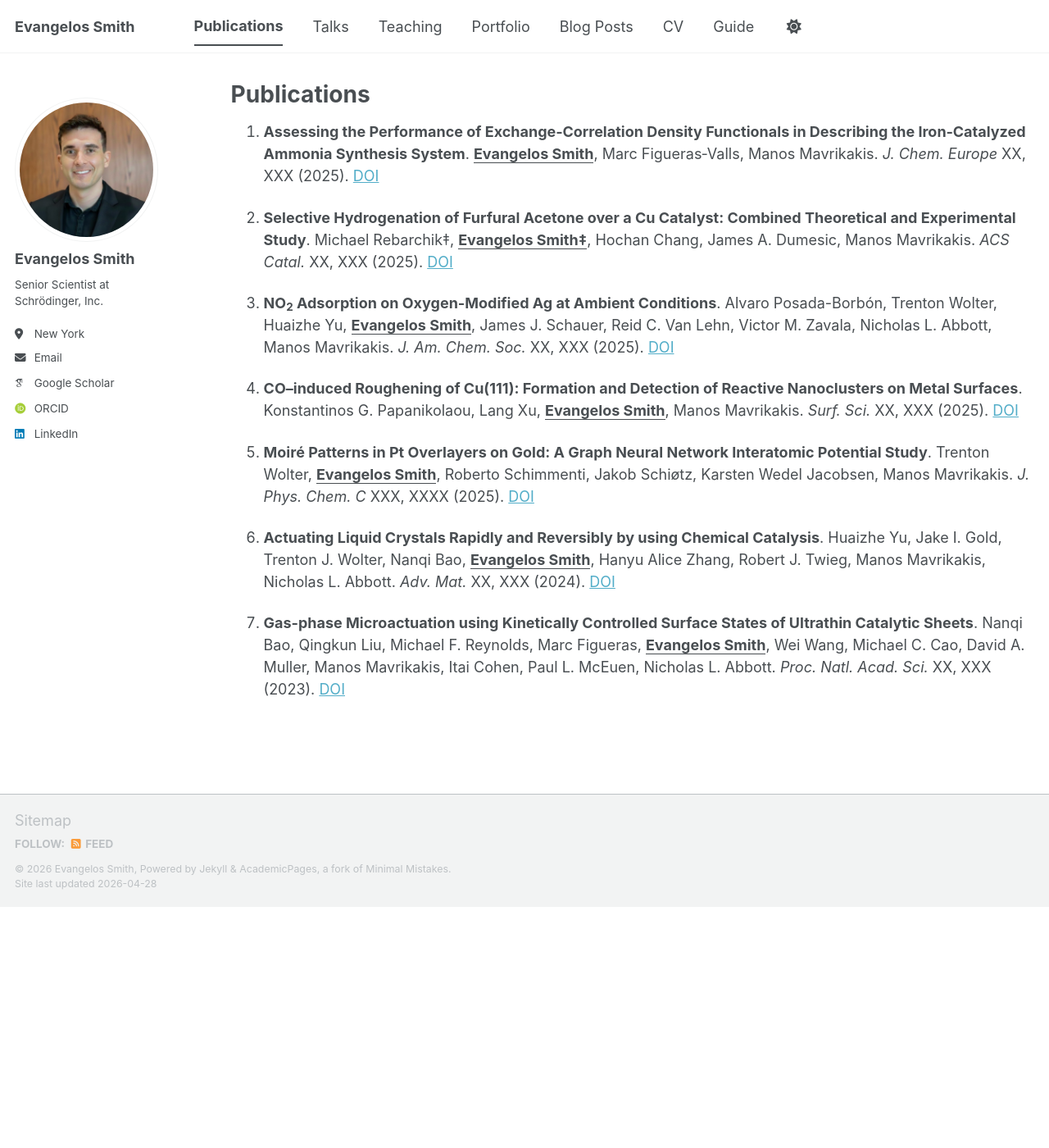
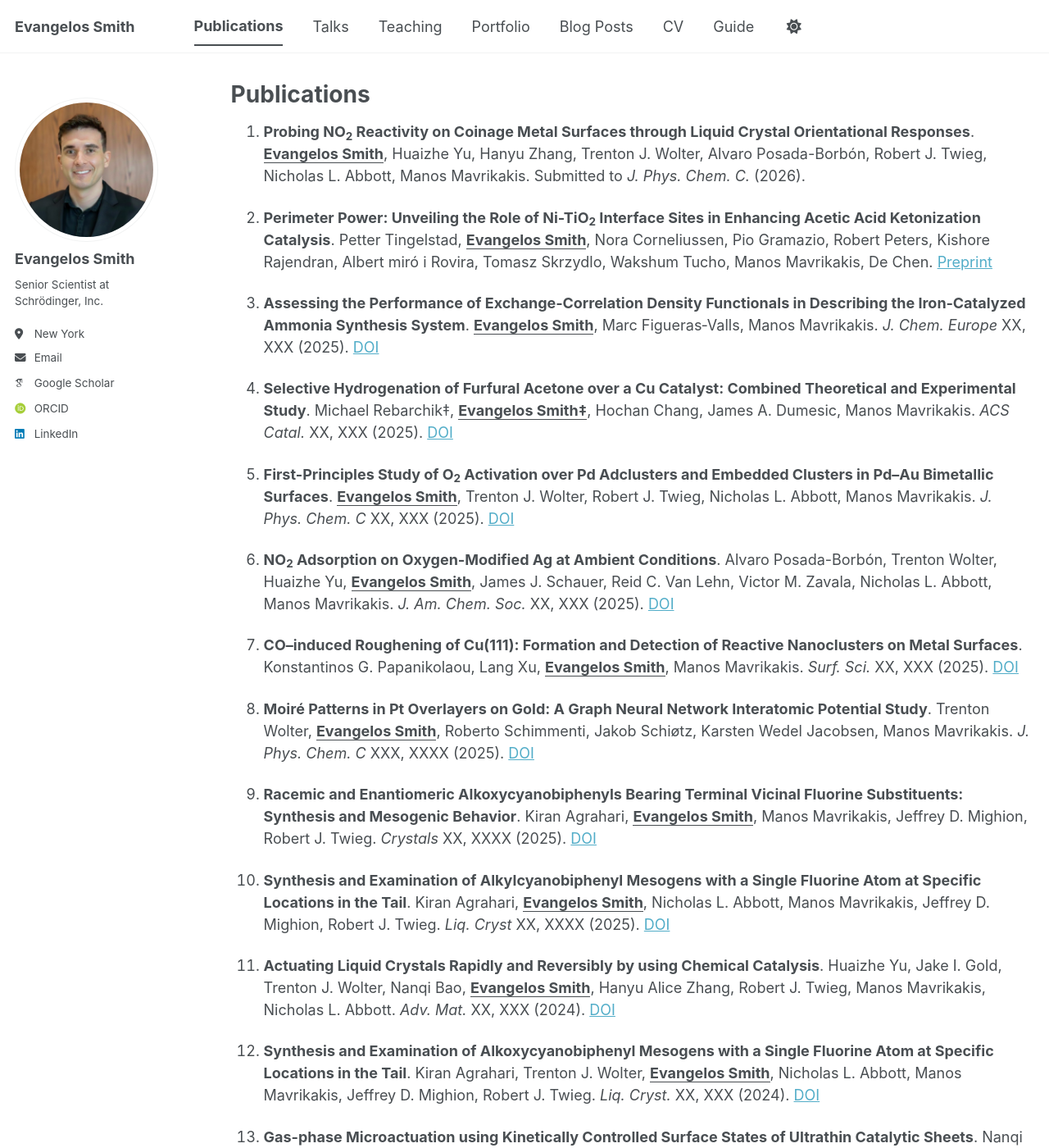
Before and after one commit to evangelossmith/evangelossmith.github.io, a Jekyll site: the page built from _pages/publications.md, in a window 1280 px wide and 1400 px high. Shown: the whole window at 82% size. Built offline with Jekyll 4.4.1, drawn with Linux system fonts in a browser that asks for light colours; some web fonts are replaced; a script bundle is joined from its source files by our own code; library files that are not in the unit come from our copies.

Commit message:
Update publications.md

```diff
--- a/_pages/publications.md
+++ b/_pages/publications.md
@@ -5,16 +5,28 @@ permalink: /publications/
 author_profile: true
 ---
 
-1. **Assessing the Performance of Exchange‐Correlation Density Functionals in Describing the Iron‐Catalyzed Ammonia Synthesis System**. <ins>**Evangelos Smith**</ins>, Marc Figueras‐Valls, Manos Mavrikakis. *J. Chem. Europe* XX, XXX (2025). [DOI](https://chemistry-europe.onlinelibrary.wiley.com/doi/full/10.1002/ceur.202500030)
+1. **Probing NO<sub>2</sub> Reactivity on Coinage Metal Surfaces through Liquid Crystal Orientational Responses**. <ins>**Evangelos Smith**</ins>, Huaizhe Yu, Hanyu Zhang, Trenton J. Wolter, Alvaro Posada-Borbón, Robert J. Twieg, Nicholas L. Abbott, Manos Mavrikakis. Submitted to *J. Phys. Chem. C.* (2026).
 
-1. **Selective Hydrogenation of Furfural Acetone over a Cu Catalyst: Combined Theoretical and Experimental Study**. Michael Rebarchik&Dagger;, <ins>**Evangelos Smith&Dagger;**</ins>, Hochan Chang, James A. Dumesic, Manos Mavrikakis. *ACS Catal.* XX, XXX (2025). [DOI](https://pubs.acs.org/doi/full/10.1021/acscatal.4c07231)
+2. **Perimeter Power: Unveiling the Role of Ni-TiO<sub>2</sub> Interface Sites in Enhancing Acetic Acid Ketonization Catalysis**. Petter Tingelstad, <ins>**Evangelos Smith**</ins>, Nora Corneliussen, Pio Gramazio, Robert Peters, Kishore Rajendran, Albert miró i Rovira, Tomasz Skrzydlo, Wakshum Tucho, Manos Mavrikakis, De Chen. [Preprint](https://www.researchsquare.com/article/rs-7809779/v1)
 
-2. **NO<sub>2</sub> Adsorption on Oxygen-Modified Ag at Ambient Conditions**. Alvaro Posada-Borbón, Trenton Wolter, Huaizhe Yu, <ins>**Evangelos Smith**</ins>, James J. Schauer, Reid C. Van Lehn, Victor M. Zavala, Nicholas L. Abbott, Manos Mavrikakis. *J. Am. Chem. Soc.* XX, XXX (2025). [DOI](https://pubs.acs.org/doi/full/10.1021/jacs.5c16683)
+3. **Assessing the Performance of Exchange‐Correlation Density Functionals in Describing the Iron‐Catalyzed Ammonia Synthesis System**. <ins>**Evangelos Smith**</ins>, Marc Figueras‐Valls, Manos Mavrikakis. *J. Chem. Europe* XX, XXX (2025). [DOI](https://chemistry-europe.onlinelibrary.wiley.com/doi/full/10.1002/ceur.202500030)
 
-1. **CO–induced Roughening of Cu(111): Formation and Detection of Reactive Nanoclusters on Metal Surfaces**. Konstantinos G. Papanikolaou, Lang Xu, <ins>**Evangelos Smith**</ins>, Manos Mavrikakis. *Surf. Sci.* XX, XXX (2025). [DOI](https://www.sciencedirect.com/science/article/pii/S0039602824002164)
+4. **Selective Hydrogenation of Furfural Acetone over a Cu Catalyst: Combined Theoretical and Experimental Study**. Michael Rebarchik&Dagger;, <ins>**Evangelos Smith&Dagger;**</ins>, Hochan Chang, James A. Dumesic, Manos Mavrikakis. *ACS Catal.* XX, XXX (2025). [DOI](https://pubs.acs.org/doi/full/10.1021/acscatal.4c07231)
 
-2. **Moiré Patterns in Pt Overlayers on Gold: A Graph Neural Network Interatomic Potential Study**. Trenton Wolter, <ins>**Evangelos Smith**</ins>, Roberto Schimmenti, Jakob Schiøtz, Karsten Wedel Jacobsen, Manos Mavrikakis. *J. Phys. Chem. C* XXX, XXXX (2025). [DOI](https://pubs.acs.org/doi/full/10.1021/acs.jpcc.4c04582)
+5. **First-Principles Study of O<sub>2</sub> Activation over Pd Adclusters and Embedded Clusters in Pd–Au Bimetallic Surfaces**. <ins>**Evangelos Smith**</ins>, Trenton J. Wolter, Robert J. Twieg, Nicholas L. Abbott, Manos Mavrikakis. *J. Phys. Chem. C* XX, XXX (2025). [DOI](https://pubs.acs.org/doi/full/10.1021/acs.jpcc.4c08674)
 
-3. **Actuating Liquid Crystals Rapidly and Reversibly by using Chemical Catalysis**. Huaizhe Yu, Jake I. Gold, Trenton J. Wolter, Nanqi Bao, <ins>**Evangelos Smith**</ins>, Hanyu Alice Zhang, Robert J. Twieg, Manos Mavrikakis, Nicholas L. Abbott. *Adv. Mat.* XX, XXX (2024). [DOI](https://advanced.onlinelibrary.wiley.com/doi/abs/10.1002/adma.202309605)
+6. **NO<sub>2</sub> Adsorption on Oxygen-Modified Ag at Ambient Conditions**. Alvaro Posada-Borbón, Trenton Wolter, Huaizhe Yu, <ins>**Evangelos Smith**</ins>, James J. Schauer, Reid C. Van Lehn, Victor M. Zavala, Nicholas L. Abbott, Manos Mavrikakis. *J. Am. Chem. Soc.* XX, XXX (2025). [DOI](https://pubs.acs.org/doi/full/10.1021/jacs.5c16683)
 
-4. **Gas-phase Microactuation using Kinetically Controlled Surface States of Ultrathin Catalytic Sheets**. Nanqi Bao, Qingkun Liu, Michael F. Reynolds, Marc Figueras, <ins>**Evangelos Smith**</ins>, Wei Wang, Michael C. Cao, David A. Muller, Manos Mavrikakis, Itai Cohen, Paul L. McEuen, Nicholas L. Abbott. *Proc. Natl. Acad. Sci.* XX, XXX (2023). [DOI](https://www.pnas.org/doi/abs/10.1073/pnas.2221740120)
+7. **CO–induced Roughening of Cu(111): Formation and Detection of Reactive Nanoclusters on Metal Surfaces**. Konstantinos G. Papanikolaou, Lang Xu, <ins>**Evangelos Smith**</ins>, Manos Mavrikakis. *Surf. Sci.* XX, XXX (2025). [DOI](https://www.sciencedirect.com/science/article/pii/S0039602824002164)
+
+8. **Moiré Patterns in Pt Overlayers on Gold: A Graph Neural Network Interatomic Potential Study**. Trenton Wolter, <ins>**Evangelos Smith**</ins>, Roberto Schimmenti, Jakob Schiøtz, Karsten Wedel Jacobsen, Manos Mavrikakis. *J. Phys. Chem. C* XXX, XXXX (2025). [DOI](https://pubs.acs.org/doi/full/10.1021/acs.jpcc.4c04582)
+
+9. **Racemic and Enantiomeric Alkoxycyanobiphenyls Bearing Terminal Vicinal Fluorine Substituents: Synthesis and Mesogenic Behavior**. Kiran Agrahari, <ins>**Evangelos Smith**</ins>, Manos Mavrikakis, Jeffrey D. Mighion, Robert J. Twieg. *Crystals* XX, XXXX (2025). [DOI](https://www.mdpi.com/2073-4352/16/1/26)
+
+10. **Synthesis and Examination of Alkylcyanobiphenyl Mesogens with a Single Fluorine Atom at Specific Locations in the Tail**. Kiran Agrahari, <ins>**Evangelos Smith**</ins>, Nicholas L. Abbott, Manos Mavrikakis, Jeffrey D. Mighion, Robert J. Twieg. *Liq. Cryst* XX, XXXX (2025). [DOI](https://www.tandfonline.com/doi/full/10.1080/02678292.2025.2550424)
+
+11. **Actuating Liquid Crystals Rapidly and Reversibly by using Chemical Catalysis**. Huaizhe Yu, Jake I. Gold, Trenton J. Wolter, Nanqi Bao, <ins>**Evangelos Smith**</ins>, Hanyu Alice Zhang, Robert J. Twieg, Manos Mavrikakis, Nicholas L. Abbott. *Adv. Mat.* XX, XXX (2024). [DOI](https://advanced.onlinelibrary.wiley.com/doi/abs/10.1002/adma.202309605)
+
+12. **Synthesis and Examination of Alkoxycyanobiphenyl Mesogens with a Single Fluorine Atom at Specific Locations in the Tail**. Kiran Agrahari, Trenton J. Wolter, <ins>**Evangelos Smith**</ins>, Nicholas L. Abbott, Manos Mavrikakis, Jeffrey D. Mighion, Robert J. Twieg. *Liq. Cryst.* XX, XXX (2024). [DOI](https://www.tandfonline.com/doi/abs/10.1080/02678292.2024.2306306)
+
+13. **Gas-phase Microactuation using Kinetically Controlled Surface States of Ultrathin Catalytic Sheets**. Nanqi Bao, Qingkun Liu, Michael F. Reynolds, Marc Figueras, <ins>**Evangelos Smith**</ins>, Wei Wang, Michael C. Cao, David A. Muller, Manos Mavrikakis, Itai Cohen, Paul L. McEuen, Nicholas L. Abbott. *Proc. Natl. Acad. Sci.* XX, XXX (2023). [DOI](https://www.pnas.org/doi/abs/10.1073/pnas.2221740120)
```
